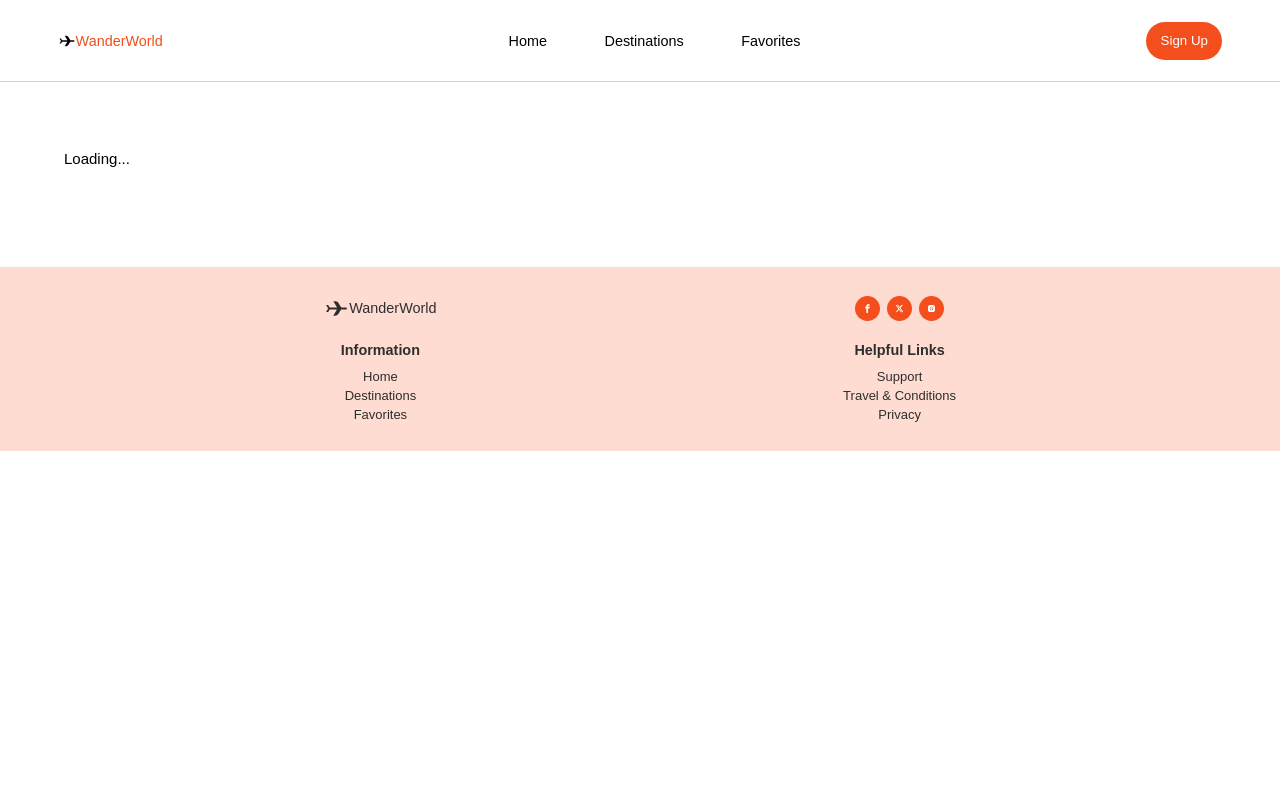
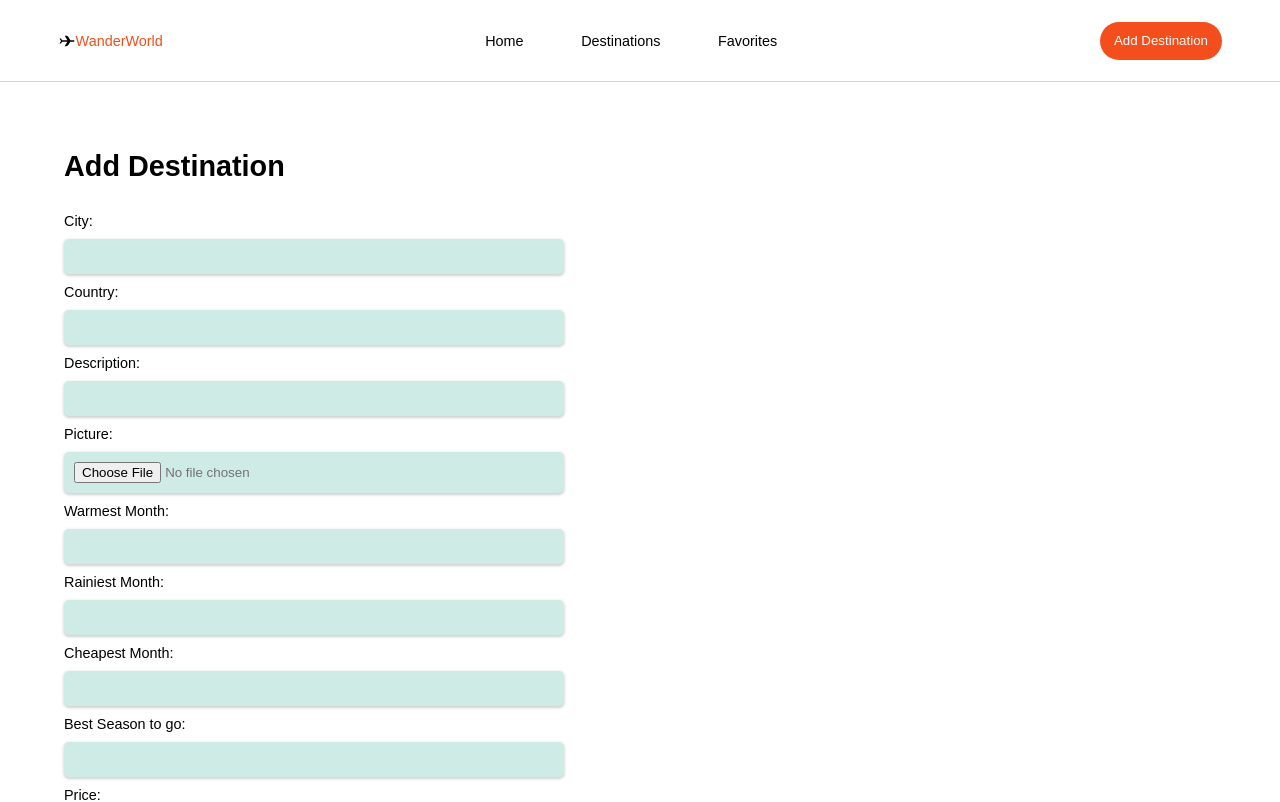
Before and after one commit to amcasep/WanderWorld, a React (Vite) app: page /destinations/add in a window 1280 px wide. Shown: the top 802 px of the page. Built offline with nearby package versions, Linux system fonts and the light colour scheme; no server answers; the HTML template or start-up script is replaced by a standard one.

Commit message:
implemented adding destination function

```diff
--- a/src/App.jsx
+++ b/src/App.jsx
@@ -7,6 +7,7 @@ import Favorites from './Components/Favorites/Favorites'
 import Footer from './Components/Footer/Footer'
 import DestinationDetails from './Components/DestinationDetails/DestinationDetails'
 import EditDestinationPage from './Components/EditDestinationPage/EditDestinationPage'
+import AddDestinationPage from './Components/AddDestinationPage/AddDestinationPage'
 
 function App() {
 
@@ -20,6 +21,7 @@ function App() {
       <Route path='/destinations' element={  <Destinations /> } />
       <Route path='/destinations/:destinationId' element={  <DestinationDetails /> } />
       <Route path="/destinations/:destinationId/edit" element={ <EditDestinationPage /> } />
+      <Route path="/destinations/add" element={ <AddDestinationPage /> } />
       <Route path="/destinations/favorites" element={<Favorites/>}/>
    </Routes>
 
--- /dev/null
+++ b/src/Components/AddDestinationPage/AddDestinationPage.jsx
@@ -0,0 +1,154 @@
+import { useState } from "react";
+import axios from "axios";
+import { useNavigate } from "react-router-dom";
+
+const AddDestinationPage = () => {
+
+    const API_URL = import.meta.env.VITE_JSON_SERVER_API_URL;
+
+    const [city, setCity] = useState("")
+    const [country, setCountry] = useState("")
+    const [description, setDescription] = useState("");
+    const [imageUrl, setImageUrl] = useState(null);
+    const [waitingForImageUrl, setWaitingForImageUrl] = useState(false);
+    //const [image, setImage] = useState("");
+    const [warmestmonth, setWarmestmonth] = useState("");
+    const [rainiestmonth, setRainiestmonth] = useState("");
+    const [cheapestmonth, setCheapestmonth] = useState("");
+    const [bestseason, setBestseason] = useState("");
+    const [totalCost, setTotalCost] = useState("");
+
+
+    const navigate = useNavigate();
+
+
+    const handleFileUpload = (e) => {
+        setWaitingForImageUrl(true);
+        console.log("The file to be uploaded is: ", e.target.files[0]);
+        const url = `https://api.cloudinary.com/v1_1/${import.meta.env.VITE_CLOUDINARY_NAME}/upload`;
+        const dataToUpload = new FormData();
+        dataToUpload.append("file", e.target.files[0]);
+        dataToUpload.append("upload_preset", import.meta.env.VITE_UNSIGNED_UPLOAD_PRESET);
+
+        axios.post(url, dataToUpload)
+            .then((response) => {
+                // to see the structure of the response
+                console.log('RESPONSE ', response.data);
+                // the image url is stored in the property secure_url
+                setImageUrl(response.data.secure_url);
+                setWaitingForImageUrl(false);
+            })
+            .catch((error) => {
+                console.error("Error uploading the file:", error);
+            });
+    };
+
+    const handleFormSubmit = (e) => {
+        e.preventDefault();
+
+        const newDestination = {
+            city: city,
+            country: country,
+            description: description,
+            image: imageUrl,
+            warmestmonth: warmestmonth,
+            rainiestmonth: rainiestmonth,
+            cheapestmonth: cheapestmonth,
+            bestseason: bestseason,
+            totalCost: totalCost,
+        };
+
+        axios
+            .post(`${API_URL}/destinations`, newDestination)
+            .then((res) => {
+                navigate(`/destinations`)
+            })
+            .catch((e) => {
+                console.log(e);
+            });
+    };
+
+    return (
+        <div className="EditDestinationPage">
+            <h1>Add Destination</h1>
+
+            <form onSubmit={handleFormSubmit}>
+            <label>City:
+                    <input
+                        type="text"
+                        name="city"
+                        value={city}
+                        onChange={(e) => setCity(e.target.value)}
+                    />
+                </label>
+                <label>Country:
+                    <input
+                        type="text"
+                        name="country"
+                        value={country}
+                        onChange={(e) => setCountry(e.target.value)}
+                    />
+                </label>
+                <label>
+                    Description:
+                    <input
+                        type="text"
+                        name="description"
+                        onChange={(e) => setDescription(e.target.value)}
+                    />
+                </label>
+                <label>
+                    Picture:
+                    <input
+                        type="file"
+                        name="image"
+                        onChange={(e) => handleFileUpload(e)}
+                    />
+                </label>
+                <label>
+                    Warmest Month:
+                    <input
+                        type="text"
+                        name="warmestmonth"
+                        onChange={(e) => setWarmestmonth(e.target.value)}
+                    />
+                </label>
+                <label>
+                    Rainiest Month:
+                    <input
+                        type="text"
+                        name="rainiestmonth"
+                        onChange={(e) => setRainiestmonth(e.target.value)}
+                    />
+                </label>
+                <label>
+                    Cheapest Month:
+                    <input
+                        type="text"
+                        name="cheapestmonth"
+                        onChange={(e) => setCheapestmonth(e.target.value)}
+                    />
+                </label>
+                <label>
+                    Best Season to go:
+                    <input
+                        type="text"
+                        name="bestseason"
+                        onChange={(e) => setBestseason(e.target.value)}
+                    />
+                </label>
+                <label>
+                    Price:
+                    <input
+                        type="text"
+                        name="totalCost"
+                        onChange={(e) => setTotalCost(e.target.value)}
+                    />
+                </label>
+                <button type="submit" disabled={waitingForImageUrl} >Create Destination</button>
+            </form>
+        </div>
+    );
+};
+
+export default AddDestinationPage;
--- a/src/Components/Navbar/Navbar.jsx
+++ b/src/Components/Navbar/Navbar.jsx
@@ -3,7 +3,7 @@ import { CgAirplane } from "react-icons/cg";
 import { AiFillCloseCircle } from "react-icons/ai";
 import { PiDotsNineBold } from "react-icons/pi";
 import { useState } from 'react';
-
+import { Link } from 'react-router-dom';
 
 const Navbar = () => {
     //State to track and update navbar
@@ -32,7 +32,7 @@ const Navbar = () => {
                 {/* Icon to remove navbar */}
                 <AiFillCloseCircle className="closeIcon" onClick={removeNavBar} />
             </div>
-            <button className="btn">Sign Up</button>
+           <Link to ="/destinations/add"> <button className="btn">Add Destination</button></Link>
             {/* Icon to toggle navbar */}
             <PiDotsNineBold className="menuIcon" onClick={showNavBar} />
 
```
